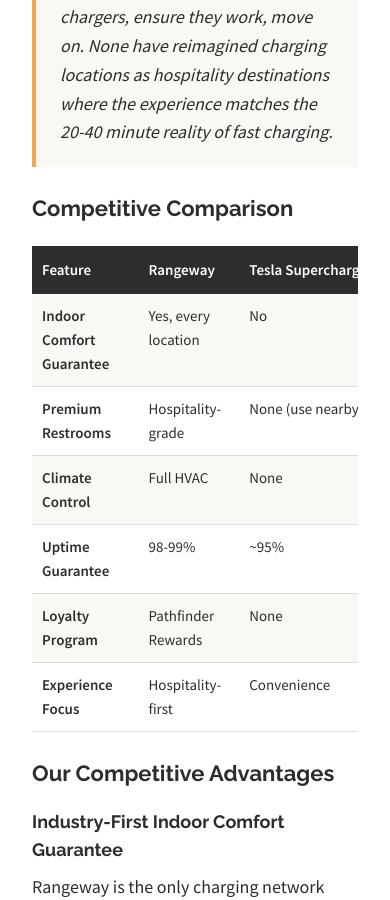
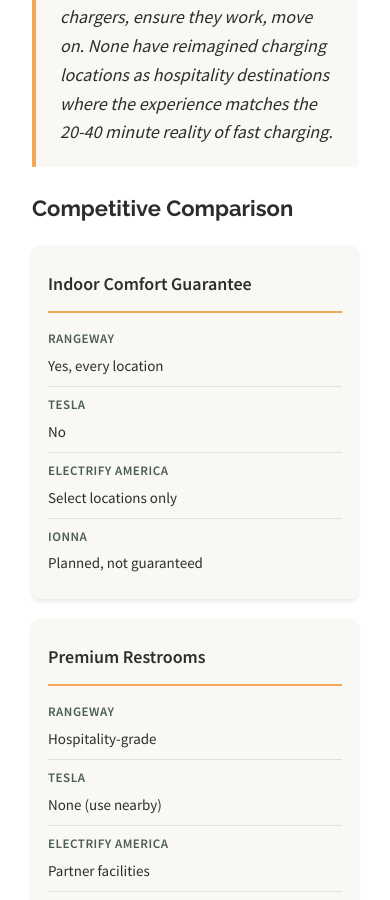
Before and after one commit to Redwood-Mobility/rangeway-investors, a Jekyll site: the page documents/business-plan.html, which Jekyll copies as it is, in a window 390 px wide and 900 px high, scrolled down 15134 px. Built offline with Jekyll 4.4.1, drawn with Linux system fonts in a browser that asks for light colours; some of the changed text lies outside the part shown.

Commit message:
Make tables fully responsive with stacked card layout on mobile
- Add CSS media query for mobile that transforms tables into stacked cards
- Each row becomes a card with the first column as the title
- Add data-label attributes to cells for mobile column headers
- Remove horizontal scroll requirement on mobile devices
- Applied to: Competitive Comparison, Pathfinder Rewards, Financial Summary

🤖 Generated with [Claude Code](https://claude.com/claude-code)

Co-Authored-By: Claude Opus 4.5 <noreply@anthropic.com>

```diff
--- a/documents/business-plan.html
+++ b/documents/business-plan.html
@@ -466,6 +466,78 @@
 
     .stat-highlight .desc {
       font-size: 18px;
+    }
+
+    /* Responsive tables - stack on mobile */
+    @media (max-width: 768px) {
+      .comparison-table,
+      .tier-table {
+        min-width: unset;
+      }
+
+      .comparison-table thead,
+      .tier-table thead {
+        display: none;
+      }
+
+      .comparison-table tr,
+      .tier-table tr {
+        display: block;
+        margin-bottom: 20px;
+        background: var(--cream);
+        border-radius: 8px;
+        padding: 16px;
+        box-shadow: 0 2px 4px rgba(0,0,0,0.1);
+      }
+
+      .comparison-table tr:nth-child(even),
+      .tier-table tr:nth-child(even) {
+        background: var(--cream);
+      }
+
+      .comparison-table td,
+      .tier-table td {
+        display: block;
+        padding: 8px 0;
+        border-bottom: 1px solid #e0e0e0;
+        text-align: left;
+      }
+
+      .comparison-table td:last-child,
+      .tier-table td:last-child {
+        border-bottom: none;
+      }
+
+      .comparison-table td::before,
+      .tier-table td::before {
+        content: attr(data-label);
+        display: block;
+        font-weight: 600;
+        font-size: 13px;
+        color: var(--sage);
+        text-transform: uppercase;
+        letter-spacing: 0.5px;
+        margin-bottom: 4px;
+      }
+
+      .comparison-table td:first-child,
+      .tier-table td:first-child {
+        font-size: 18px;
+        font-weight: 700;
+        color: var(--charcoal);
+        border-bottom: 2px solid var(--warm);
+        padding-bottom: 12px;
+        margin-bottom: 8px;
+      }
+
+      .comparison-table td:first-child::before,
+      .tier-table td:first-child::before {
+        display: none;
+      }
+
+      .table-wrapper {
+        overflow-x: visible;
+      }
     }
   </style>
 </head>
@@ -762,6 +834,7 @@
 
   <div class="table-wrapper">
   <table class="comparison-table">
+    <thead>
       <tr>
         <th>Feature</th>
         <th>Rangeway</th>
@@ -769,48 +842,51 @@
         <th>Electrify America</th>
         <th>IONNA</th>
       </tr>
+    </thead>
+    <tbody>
       <tr>
-      <td><strong>Indoor Comfort Guarantee</strong></td>
-      <td>Yes, every location</td>
-      <td>No</td>
-      <td>Select locations only</td>
-      <td>Planned, not guaranteed</td>
+        <td>Indoor Comfort Guarantee</td>
+        <td data-label="Rangeway">Yes, every location</td>
+        <td data-label="Tesla">No</td>
+        <td data-label="Electrify America">Select locations only</td>
+        <td data-label="IONNA">Planned, not guaranteed</td>
       </tr>
       <tr>
-      <td><strong>Premium Restrooms</strong></td>
-      <td>Hospitality-grade</td>
-      <td>None (use nearby)</td>
-      <td>Partner facilities</td>
-      <td>Planned</td>
+        <td>Premium Restrooms</td>
+        <td data-label="Rangeway">Hospitality-grade</td>
+        <td data-label="Tesla">None (use nearby)</td>
+        <td data-label="Electrify America">Partner facilities</td>
+        <td data-label="IONNA">Planned</td>
       </tr>
       <tr>
-      <td><strong>Climate Control</strong></td>
-      <td>Full HVAC</td>
-      <td>None</td>
-      <td>Select lounges</td>
-      <td>Planned</td>
+        <td>Climate Control</td>
+        <td data-label="Rangeway">Full HVAC</td>
+        <td data-label="Tesla">None</td>
+        <td data-label="Electrify America">Select lounges</td>
+        <td data-label="IONNA">Planned</td>
       </tr>
       <tr>
-      <td><strong>Uptime Guarantee</strong></td>
-      <td>98-99%</td>
-      <td>~95%</td>
-      <td>~80-85%</td>
-      <td>TBD</td>
+        <td>Uptime Guarantee</td>
+        <td data-label="Rangeway">98-99%</td>
+        <td data-label="Tesla">~95%</td>
+        <td data-label="Electrify America">~80-85%</td>
+        <td data-label="IONNA">TBD</td>
       </tr>
       <tr>
-      <td><strong>Loyalty Program</strong></td>
-      <td>Pathfinder Rewards</td>
-      <td>None</td>
-      <td>Pass+</td>
-      <td>OEM-linked</td>
+        <td>Loyalty Program</td>
+        <td data-label="Rangeway">Pathfinder Rewards</td>
+        <td data-label="Tesla">None</td>
+        <td data-label="Electrify America">Pass+</td>
+        <td data-label="IONNA">OEM-linked</td>
       </tr>
       <tr>
-      <td><strong>Experience Focus</strong></td>
-      <td>Hospitality-first</td>
-      <td>Convenience</td>
-      <td>Infrastructure</td>
-      <td>Infrastructure</td>
+        <td>Experience Focus</td>
+        <td data-label="Rangeway">Hospitality-first</td>
+        <td data-label="Tesla">Convenience</td>
+        <td data-label="Electrify America">Infrastructure</td>
+        <td data-label="IONNA">Infrastructure</td>
       </tr>
+    </tbody>
   </table>
   </div>
 
@@ -975,36 +1051,40 @@
 
   <div class="table-wrapper">
   <table class="tier-table">
+    <thead>
       <tr>
         <th>Tier</th>
         <th>Qualification</th>
         <th>Credit Back</th>
         <th>Key Perks</th>
       </tr>
+    </thead>
+    <tbody>
       <tr>
-      <td><strong>Explorer</strong></td>
-      <td>Free, automatic</td>
-      <td>None</td>
-      <td>Base experience, session history, app access</td>
+        <td>Explorer</td>
+        <td data-label="Qualification">Free, automatic</td>
+        <td data-label="Credit Back">None</td>
+        <td data-label="Key Perks">Base experience, session history, app access</td>
       </tr>
       <tr>
-      <td><strong>Voyager</strong></td>
-      <td>10-24 sessions OR 3,000+ kWh/year</td>
-      <td>5%</td>
-      <td>Preferred parking, complimentary beverage at Basecamps, partner discounts</td>
+        <td>Voyager</td>
+        <td data-label="Qualification">10-24 sessions OR 3,000+ kWh/year</td>
+        <td data-label="Credit Back">5%</td>
+        <td data-label="Key Perks">Preferred parking, complimentary beverage at Basecamps, partner discounts</td>
       </tr>
       <tr>
-      <td><strong>Pioneer</strong></td>
-      <td>25-49 sessions OR 7,500+ kWh/year</td>
-      <td>10% + $100 annual credit</td>
-      <td>Lounge upgrades, guest passes, member events, priority support</td>
+        <td>Pioneer</td>
+        <td data-label="Qualification">25-49 sessions OR 7,500+ kWh/year</td>
+        <td data-label="Credit Back">10% + $100 annual credit</td>
+        <td data-label="Key Perks">Lounge upgrades, guest passes, member events, priority support</td>
       </tr>
       <tr>
-      <td><strong>Trailblazer</strong></td>
-      <td>Invite-only</td>
-      <td>15% + $500 annual credit</td>
-      <td>Relationship manager, exclusive experiences, founding member recognition</td>
+        <td>Trailblazer</td>
+        <td data-label="Qualification">Invite-only</td>
+        <td data-label="Credit Back">15% + $500 annual credit</td>
+        <td data-label="Key Perks">Relationship manager, exclusive experiences, founding member recognition</td>
       </tr>
+    </tbody>
   </table>
   </div>
 
@@ -1358,6 +1438,7 @@
 
   <div class="table-wrapper">
   <table class="tier-table">
+    <thead>
       <tr>
         <th>Metric</th>
         <th>Year 1</th>
@@ -1366,30 +1447,33 @@
         <th>Year 4</th>
         <th>Year 5</th>
       </tr>
+    </thead>
+    <tbody>
       <tr>
-      <td><strong>Locations</strong></td>
-      <td>3</td>
-      <td>6</td>
-      <td>12</td>
-      <td>18</td>
-      <td>30</td>
+        <td>Locations</td>
+        <td data-label="Year 1">3</td>
+        <td data-label="Year 2">6</td>
+        <td data-label="Year 3">12</td>
+        <td data-label="Year 4">18</td>
+        <td data-label="Year 5">30</td>
       </tr>
       <tr>
-      <td><strong>Revenue</strong></td>
-      <td>$3.7M</td>
-      <td>$11.4M</td>
-      <td>$22.7M</td>
-      <td>$35.2M</td>
-      <td>$52.2M</td>
+        <td>Revenue</td>
+        <td data-label="Year 1">$3.7M</td>
+        <td data-label="Year 2">$11.4M</td>
+        <td data-label="Year 3">$22.7M</td>
+        <td data-label="Year 4">$35.2M</td>
+        <td data-label="Year 5">$52.2M</td>
       </tr>
       <tr>
-      <td><strong>EBITDA Margin</strong></td>
-      <td>-24%</td>
-      <td>18%</td>
-      <td>31%</td>
-      <td>35%</td>
-      <td>39%</td>
+        <td>EBITDA Margin</td>
+        <td data-label="Year 1">-24%</td>
+        <td data-label="Year 2">18%</td>
+        <td data-label="Year 3">31%</td>
+        <td data-label="Year 4">35%</td>
+        <td data-label="Year 5">39%</td>
       </tr>
+    </tbody>
   </table>
   </div>
 
```
Lines whose indentation alone changed are shown as unchanged.
